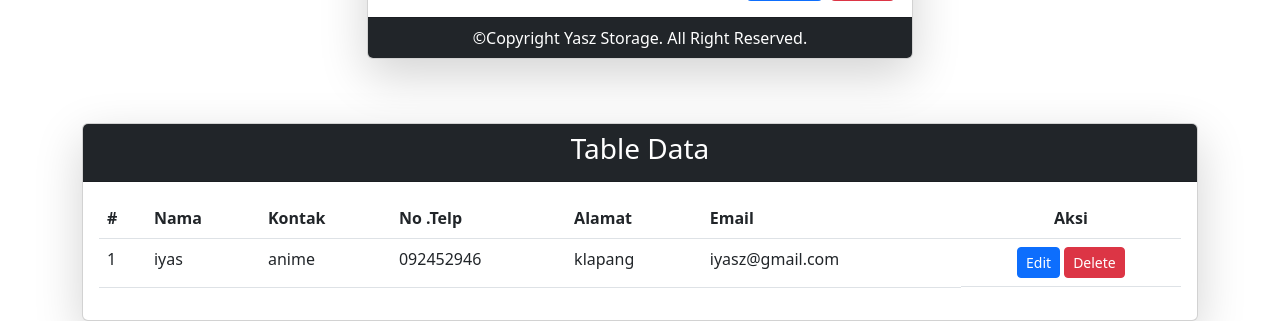
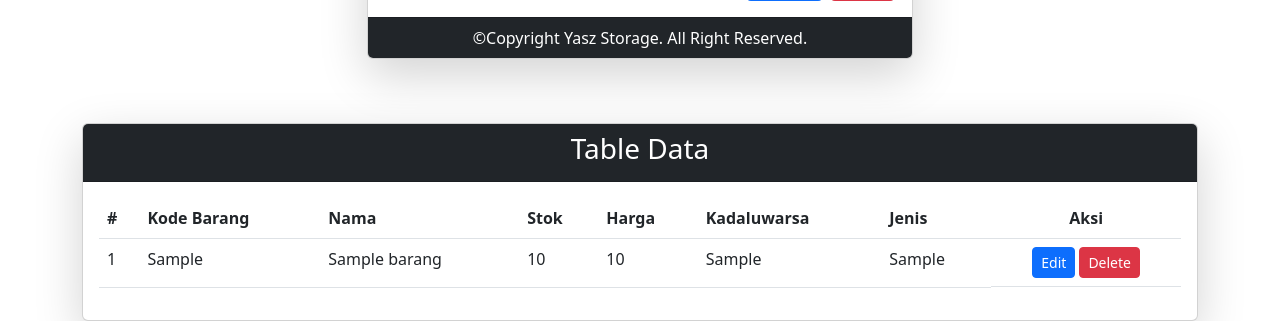
Before and after one commit to iyasz/pwpb_crud, a PHP site: page /barang/ in a window 1280 px wide. Shown: the part 831-1152 px from the top of the page. Run offline with PHP 8.4, Linux system fonts and the light colour scheme; data comes from the database, SQL or seed files in the repository; tables that the repository leaves empty hold one stand-in row (values such as "Sample post").

Commit message:
menambah insert barang

```diff
--- a/barang/index.php
+++ b/barang/index.php
@@ -2,23 +2,26 @@
 
 include "../koneksi.php";
 
-$suppliers = $conn->query("SELECT * FROM supplier");
+$suppliers = $conn->query("SELECT * FROM barang");
 
 if (isset($_POST['submit'])) {
+  $kode = htmlspecialchars($_POST['kode']);
   $nama = htmlspecialchars($_POST['nama']);
-  $kontak = htmlspecialchars($_POST['kontak']);
-  $telp = htmlspecialchars($_POST['telp']);
-  $alamat = htmlspecialchars($_POST['alamat']);
-  $email = htmlspecialchars($_POST['email']);
+  $stok = htmlspecialchars($_POST['stok']);
+  $harga = number_format($_POST['harga']);
+  $kadaluwarsa = htmlspecialchars($_POST['kadaluwarsa']);
+  $jenis = htmlspecialchars($_POST['jenis']);
 
   // $simpan = $conn->query("INSERT INTO supplier values (NULL, '$nama','$kontak','$telp','$alamat','$email')");
-  $simpan = mysqli_query($conn, "INSERT INTO supplier(nama,kontak,telp,alamat,email) VALUES ('$nama','$kontak','$telp','$alamat','$email') ");
-
-  if ($simpan == TRUE) {
+  if ($jenis == "") {
+    echo "<script>alert('Masukan Jenis Barang')</script>";
+    echo '<script>location.replace("index.php"); </script>';
+  } else {
+    $simpan = $conn->query("INSERT INTO barang (kode, nama,stok,harga,kadaluwarsa,jenis_barang) VALUES ('$kode','$nama','$stok','$harga','$kadaluwarsa','$jenis')");
     $alert = "Data Berhasil Disimpan";
     echo '<script>location.replace("index.php"); </script>';
-    // header('location: index.php');
   }
+  // header('location: index.php');
 
   // if (empty($nama) or empty($kontak) or empty($telp) or empty($alamat) or empty($email)) {
   //     $alert = "Masukan Data dengan lengkap";
@@ -30,7 +33,7 @@ if (isset($_POST['submit'])) {
 
 if (isset($_POST['delete'])) {
   $id = htmlspecialchars($_POST['id']);
-  $delete = mysqli_query($conn, "DELETE FROM supplier where id = '$id'");
+  $delete = mysqli_query($conn, "DELETE FROM barang where id = '$id'");
 
   echo '<script>location.replace("index.php"); </script>';
 }
@@ -138,7 +141,7 @@ if (isset($_POST['delete'])) {
                 </div>
                 <div class="form-group mt-3">
                   <label for="">Jenis Barang <i class='bx bx-envelope'></i></label>
-                  <select class="form-select aa" aria-label="Default select example">
+                  <select name="jenis" class="form-select aa" aria-label="Default select example">
                     <option selected></option>
                     <option value="makanan">Makanan</option>
                     <option value="minum">Minum</option>
@@ -172,11 +175,12 @@ if (isset($_POST['delete'])) {
               <thead>
                 <tr>
                   <th>#</th>
+                  <th>Kode Barang</th>
                   <th>Nama</th>
-                  <th>Kontak</th>
-                  <th>No .Telp</th>
-                  <th>Alamat</th>
-                  <th>Email</th>
+                  <th>Stok</th>
+                  <th>Harga</th>
+                  <th>Kadaluwarsa</th>
+                  <th>Jenis</th>
                   <th class="text-center">Aksi</th>
                 </tr>
               </thead>
@@ -185,15 +189,16 @@ if (isset($_POST['delete'])) {
                 foreach ($suppliers as $supplier) { ?>
                   <tr>
                     <td><?= $no++ ?></td>
+                    <td><?= $supplier['kode'] ?></td>
                     <td><?= $supplier['nama'] ?></td>
-                    <td><?= $supplier['kontak'] ?></td>
-                    <td><?= $supplier['telp'] ?></td>
-                    <td><?= $supplier['alamat'] ?></td>
-                    <td><?= $supplier['email'] ?></td>
+                    <td><?= $supplier['stok'] ?></td>
+                    <td><?= $supplier['harga'] ?></td>
+                    <td><?= $supplier['kadaluwarsa'] ?></td>
+                    <td><?= $supplier['jenis_barang'] ?></td>
                     <td class="justify-content-center d-flex gap-1">
-                      <a href="../edit/edit.php?id= <?= $supplier['id'] ?> " class="btn btn-primary btn-sm">Edit</a>
+                      <a href="../edit/edit.php?id= <?= $supplier['kode'] ?> " class="btn btn-primary btn-sm">Edit</a>
                       <form action="" method="post">
-                        <input type="hidden" name="id" value="<?= $supplier['id'] ?>">
+                        <input type="hidden" name="id" value="<?= $supplier['kode'] ?>">
                         <button type="submit" name="delete" class="btn btn-danger btn-sm">Delete</button>
                       </form>
                     </td>
```
